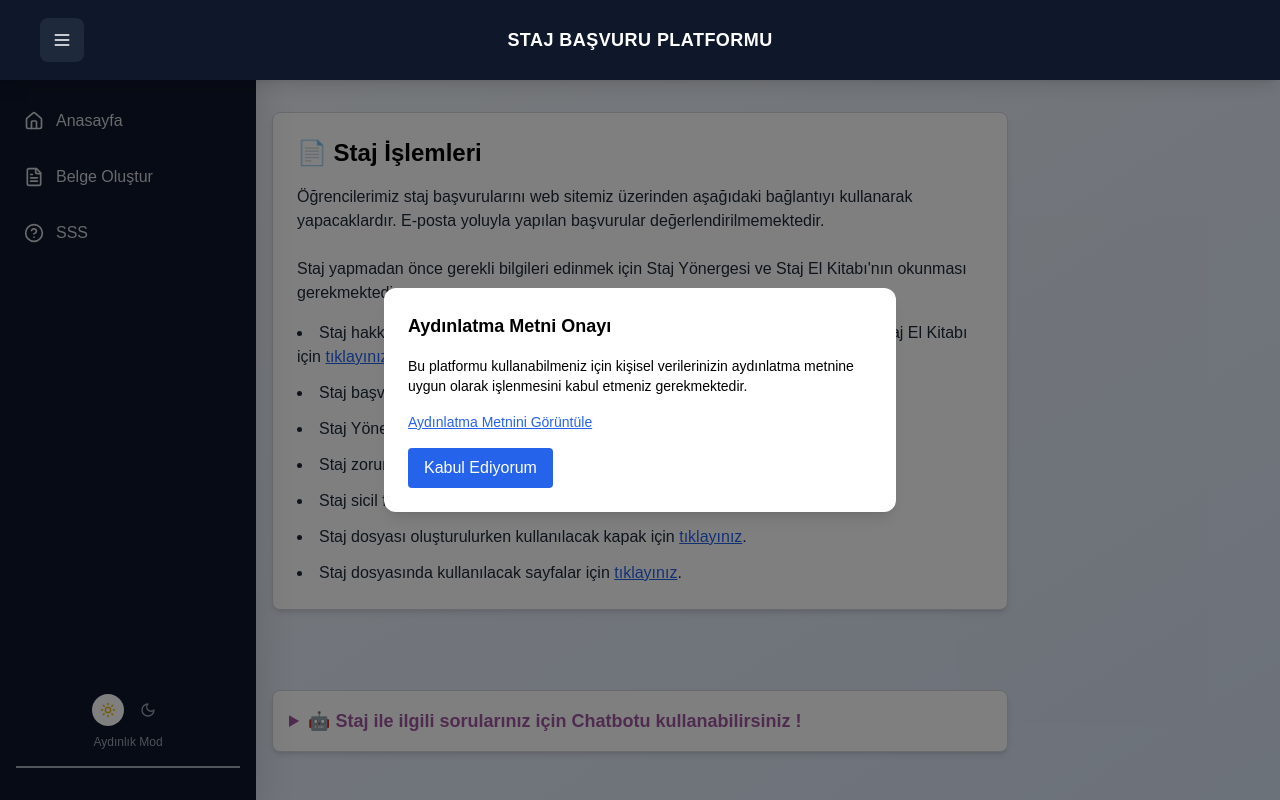
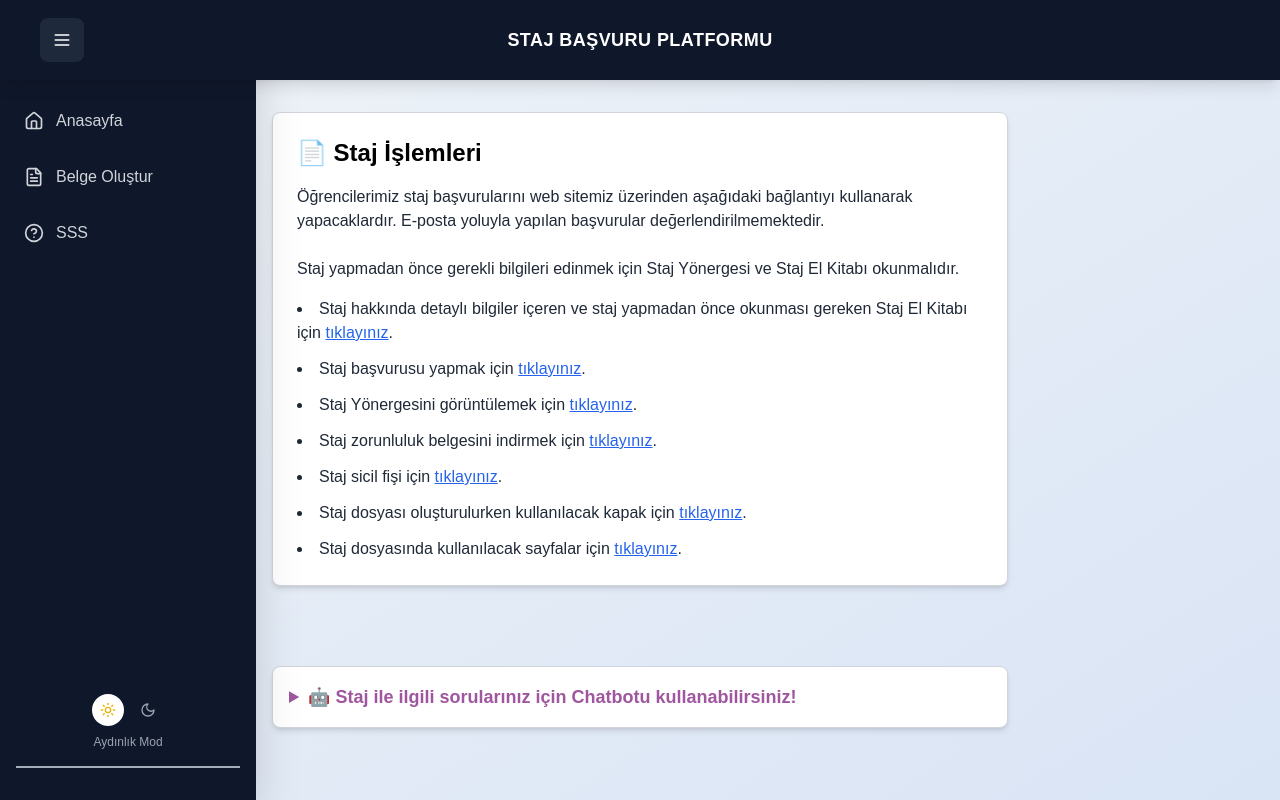
Before and after one commit to salihabetultemel/StajBasvuruPlatformu, a Next.js app: page /home in a window 1280 px wide. Built offline with nearby package versions, Linux system fonts and the light colour scheme.

Commit message:
final edits made again

```diff
--- a/components/PrivacyModal.tsx
+++ /dev/null
@@ -1,48 +0,0 @@
-'use client';
-
-import { useEffect, useState } from 'react';
-
-const PrivacyModal = () => {
-  const [showModal, setShowModal] = useState(false);
-
-  useEffect(() => {
-    const accepted = localStorage.getItem('privacyAccepted');
-    if (!accepted) {
-      setShowModal(true);
-    }
-  }, []);
-
-  const handleAccept = () => {
-    localStorage.setItem('privacyAccepted', 'true');
-    setShowModal(false);
-  };
-
-  return showModal ? (
-    <div className="fixed inset-0 bg-black bg-opacity-50 flex items-center justify-center z-50">
-      <div className="bg-white dark:bg-zinc-900 rounded-xl p-6 max-w-lg w-full shadow-lg">
-        <h2 className="text-lg font-semibold mb-4 text-black dark:text-white">
-          Aydınlatma Metni Onayı
-        </h2>
-        <p className="text-sm text-black dark:text-gray-300 mb-4">
-          Bu platformu kullanabilmeniz için kişisel verilerinizin aydınlatma metnine uygun olarak işlenmesini kabul etmeniz gerekmektedir.
-        </p>
-        <a
-          href="/privacy"
-          target="_blank"
-          rel="noopener noreferrer"
-          className="text-blue-600 underline text-sm mb-4 block"
-        >
-          Aydınlatma Metnini Görüntüle
-        </a>
-        <button
-          onClick={handleAccept}
-          className="bg-blue-600 text-white px-4 py-2 rounded hover:bg-blue-700 transition"
-        >
-          Kabul Ediyorum
-        </button>
-      </div>
-    </div>
-  ) : null;
-};
-
-export default PrivacyModal;
--- a/components/sidebarmenu.tsx
+++ b/components/sidebarmenu.tsx
@@ -1,7 +1,7 @@
 "use client";
 
 import React, { useEffect, useState } from "react";
-import { User, Info, LogOut, Sun, Moon, MessageSquare, FileText, Home, HelpCircle } from "lucide-react";
+import { Sun, Moon, FileText, Home, HelpCircle } from "lucide-react";
 
 export type SidebarMenuProps = {
   isOpen: boolean;
--- a/src/app/api/feedback/route.ts
+++ b/src/app/api/feedback/route.ts
@@ -79,7 +79,7 @@ export async function POST(request: Request) {
 
   } catch (err) {
     // İstek işleme sırasında beklenmedik bir hata olursa (örn: JSON parse hatası) yakala
-    console.error("API Route Hatası:", err);
+    console.error("API e Hatası:", err);
     // İstemciye genel bir sunucu hatası mesajı döndür
     return NextResponse.json({ error: 'İstek işlenirken beklenmedik bir hata oluştu.' }, { status: 500 });
   }
--- a/src/app/home/page.tsx
+++ b/src/app/home/page.tsx
@@ -1,13 +1,10 @@
 "use client";
 
-import { useRouter } from "next/navigation";
 import { useState, useRef, useEffect } from "react";
 import Navbar from "../../../components/navbar";
 import SidebarMenu from "../../../components/sidebarmenu";
-import PrivacyModal from '../../../components/PrivacyModal';
 
 export default function Home() {
-  const router = useRouter();
   const [isSidebarOpen, setIsSidebarOpen] = useState(true);
   const [messages, setMessages] = useState<{ sender: "user" | "bot"; text: string }[]>([]);
   const [input, setInput] = useState("");
@@ -49,26 +46,24 @@ export default function Home() {
 
   return (
     <div className="bg-[var(--background)] text-[var(--foreground)] min-h-screen flex">
-      <PrivacyModal />
       <SidebarMenu isOpen={isSidebarOpen} toggleSidebar={toggleSidebar} />
       <div className="flex-1 flex flex-col">
         <div className="bg-[var(--card-bg)] bg-opacity-90 fixed top-0 left-0 w-full z-50 border-b border-[var(--border-color)]">
           <Navbar toggleSidebar={toggleSidebar} />
         </div>
 
-        {/* Staj Belgeleri */}
         <div className="w-full max-w-3xl mx-auto mt-28 px-4 pb-10">
           <div className="bg-white dark:bg-gray-800 p-6 rounded-lg shadow-md border border-gray-300 dark:border-gray-700">
-            <h2 className="text-2xl font-semibold mb-4 text-black dark:text-white">📄 Staj İşlemleri </h2>
+            <h2 className="text-2xl font-semibold mb-4 text-black dark:text-white">📄 Staj İşlemleri</h2>
             <p className="mb-4 text-gray-800 dark:text-gray-200">
               Öğrencilerimiz staj başvurularını web sitemiz üzerinden aşağıdaki bağlantıyı kullanarak yapacaklardır. E-posta yoluyla yapılan başvurular değerlendirilmemektedir.
               <br />
               <br />
-              Staj yapmadan önce gerekli bilgileri edinmek için Staj Yönergesi ve Staj El Kitabı'nın okunması gerekmektedir.
+              Staj yapmadan önce gerekli bilgileri edinmek için Staj Yönergesi ve Staj El Kitabı okunmalıdır.
             </p>
             <ul className="list-disc space-y-3 list-inside text-gray-800 dark:text-gray-200">
               <li>
-                Staj hakkında detaylı bilgiler içeren ve staj yapmadan önce okunması gereken Staj El Kitabı için {" "}
+                Staj hakkında detaylı bilgiler içeren ve staj yapmadan önce okunması gereken Staj El Kitabı için{" "}
                 <a href="/staj_belgeleri/StajElKitabi.pdf" target="_blank" className="text-blue-600 underline hover:text-blue-800 transition-colors">tıklayınız</a>.
               </li>
               <li>
@@ -82,36 +77,34 @@ export default function Home() {
                   tıklayınız
                 </a>.
               </li>
-
               <li>
-                Staj Yönergesini görüntülemek için {" "}
+                Staj Yönergesini görüntülemek için{" "}
                 <a href="/staj_belgeleri/stajyönergesi.pdf" target="_blank" className="text-blue-600 underline hover:text-blue-800 transition-colors">tıklayınız</a>.
               </li>
               <li>
-                Staj zorunluluk belgesini indirmek için {" "}
+                Staj zorunluluk belgesini indirmek için{" "}
                 <a href="/staj_belgeleri/Stajzorunlulukbelgesi.pdf" target="_blank" className="text-blue-600 underline hover:text-blue-800 transition-colors">tıklayınız</a>.
               </li>
               <li>
-                Staj sicil fişi için {" "}
+                Staj sicil fişi için{" "}
                 <a href="/staj_belgeleri/StajSicilFisi.docx" target="_blank" className="text-blue-600 underline hover:text-blue-800 transition-colors">tıklayınız</a>.
               </li>
               <li>
-                Staj dosyası oluşturulurken kullanılacak kapak için {" "}
+                Staj dosyası oluşturulurken kullanılacak kapak için{" "}
                 <a href="/staj_belgeleri/Stajdosyakapagi.docx" target="_blank" className="text-blue-600 underline hover:text-blue-800 transition-colors">tıklayınız</a>.
               </li>
               <li>
-                Staj dosyasında kullanılacak sayfalar için {" "}
+                Staj dosyasında kullanılacak sayfalar için{" "}
                 <a href="/staj_belgeleri/stajdosyasindakullanilacaksayfalar.docx" target="_blank" className="text-blue-600 underline hover:text-blue-800 transition-colors">tıklayınız</a>.
               </li>
             </ul>
           </div>
         </div>
 
-        {/* Chatbot Akordeon */}
         <div className="w-full max-w-3xl mx-auto mt-10 px-4 pb-16">
           <details className="bg-white dark:bg-gray-800 p-4 rounded-lg shadow-md border border-gray-300 dark:border-gray-700">
             <summary className="text-lg font-semibold text-[#9f569f] cursor-pointer">
-              🤖 Staj ile ilgili sorularınız için Chatbotu kullanabilirsiniz !
+              🤖 Staj ile ilgili sorularınız için Chatbotu kullanabilirsiniz!
             </summary>
             <div className="mt-4 flex flex-col bg-[var(--card-bg)] text-[var(--card-text)] border border-[var(--border-color)] rounded-md p-4">
               <div className="h-[400px] overflow-y-auto space-y-2">
--- a/src/app/privacy/page.tsx
+++ /dev/null
@@ -1,44 +0,0 @@
-import React from 'react';
-
-export default function PrivacyPage() {
-  return (
-    <div className="max-w-3xl mx-auto px-4 py-10 text-black dark:text-white">
-      <h1 className="text-2xl font-bold mb-6">Aydınlatma Metni</h1>
-
-      <p className="mb-4">
-        Bu aydınlatma metni, 6698 sayılı Kişisel Verilerin Korunması Kanunu (“KVKK”) kapsamında,
-        <strong> Yapay Zeka Destekli Staj Başvuru Platformu</strong> üzerinden toplanan kişisel verilerin
-        işlenme usul ve esasları hakkında ilgili kişileri bilgilendirmek amacıyla hazırlanmıştır.
-      </p>
-
-      <h2 className="text-xl font-semibold mt-6 mb-2">1. Veri İşleme Amacı ve Süresi</h2>
-      <p className="mb-4">
-        Platform üzerinde sunulan staj başvuru belgesi oluşturma hizmetinden yararlanılabilmesi için
-        kullanıcıdan geçici olarak bazı kişisel veriler talep edilmektedir. Bu bilgiler yalnızca belgenin
-        oluşturulması sürecinde kullanılır, <strong>kalıcı olarak sistemde saklanmaz</strong>, herhangi bir
-        veritabanına kaydedilmez veya üçüncü kişilerle paylaşılmaz.
-      </p>
-
-      <h2 className="text-xl font-semibold mt-6 mb-2">2. Zorunlu ve İsteğe Bağlı Bilgiler</h2>
-      <p className="mb-4">
-        Kayıt işlemi esnasında <strong>isim, soyisim ve okul numarası</strong> zorunlu olarak talep
-        edilmekte ve bu bilgiler “Profil Bilgilerim” sayfasında görüntülenmektedir. Bunun dışında
-        <strong> TC kimlik numarası, bölüm ve sınıf bilgisi</strong> gibi ek alanların doldurulması tamamen
-        kullanıcının takdirindedir ve bu alanlar isteğe bağlıdır.
-      </p>
-
-      <h2 className="text-xl font-semibold mt-6 mb-2">3. Chatbot Kullanımı ve Veri Kaynağı</h2>
-      <p className="mb-4">
-        Platformda entegre edilen yapay zeka destekli sohbet robotu (chatbot), öğrencilerin staj
-        süreçlerine ilişkin sorularını yanıtlamak amacıyla geliştirilmiştir. Bu sistemde kullanılan içerikler,
-        geçmişte danışman akademisyenlere yöneltilen e-posta mesajları ve resmi bilgilendirme belgeleri
-        temel alınarak oluşturulmuştur.
-      </p>
-      <p className="mb-4">
-        Kullanıcılar tarafından chatbot aracılığıyla yöneltilen yeni sorular da, kimlik bilgileriyle
-        ilişkilendirilmeden <strong>anonimleştirilmiş biçimde</strong> değerlendirilerek sistemin bilgi tabanının
-        geliştirilmesi amacıyla kullanılabilecektir.
-      </p>
-    </div>
-  );
-}
```
